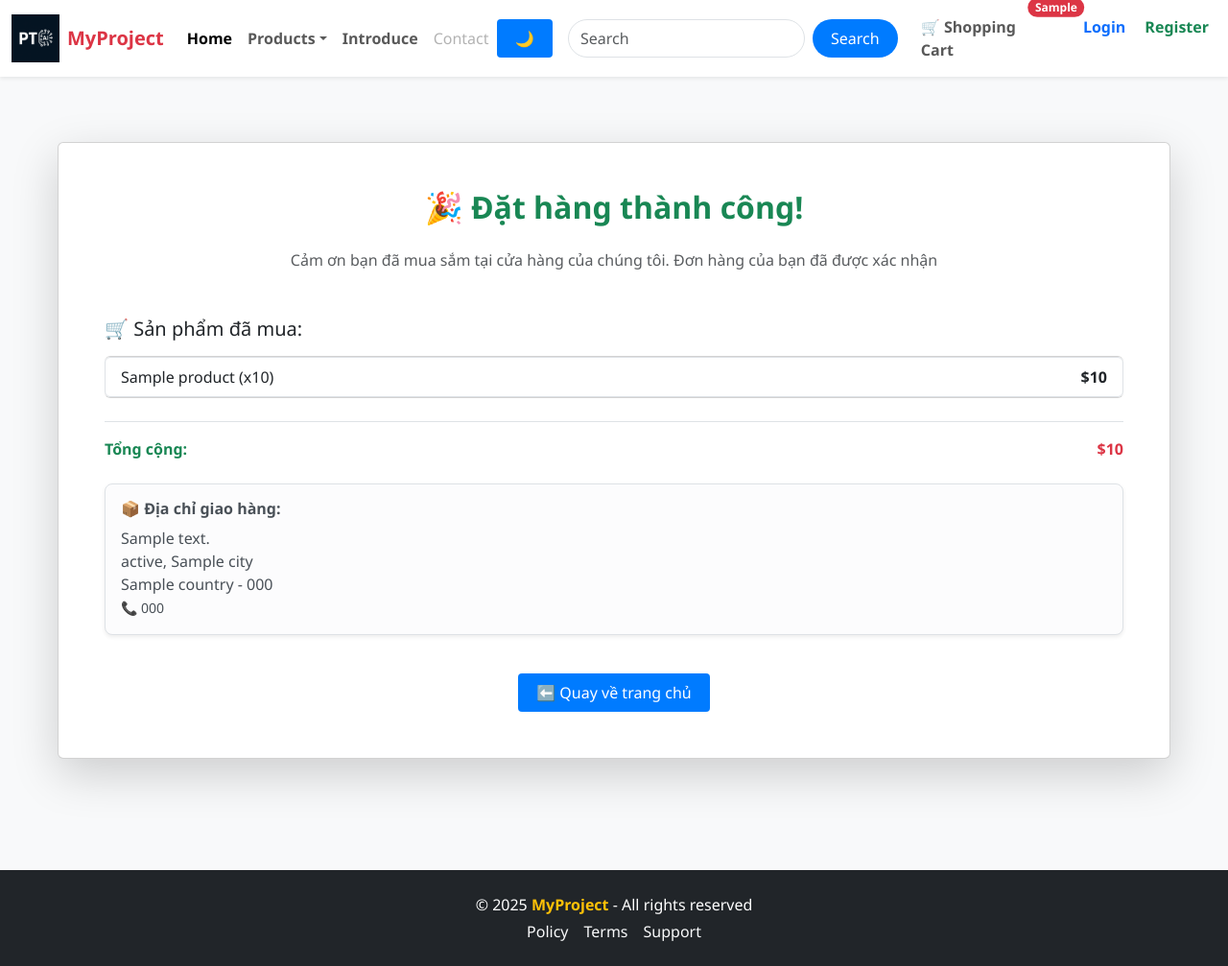
After one commit to phithuan/AI_Challenge_2025, a Django app: template WebShop/app/templates/app/order_success.html in a window 1280 px wide. The commit adds this page. Shown: the whole page at 96% size. Run offline with Django 3.2, Linux system fonts and the light colour scheme; the template is opened without the code that fills it: most values are stand-ins (such as "Sample title", 1, 10 or a date in 2020); some libraries are stand-ins or nearby versions.

Commit message:
order_success___process_order

```diff
--- a/WebShop/app/milvus_utils.py
+++ b/WebShop/app/milvus_utils.py
@@ -40,7 +40,7 @@ def search_milvus(query_vi: str, top_k=6):
     )
 
     # Parse kết quả
-    hits = []
+    hits = [] # danh sách kết quả
     for result in search_results[0]:
         # Chuyển đường dẫn tuyệt đối thành tương đối
         filepath = result["entity"]["filepath"]
--- a/WebShop/app/templates/app/cart.html
+++ b/WebShop/app/templates/app/cart.html
@@ -51,7 +51,7 @@
               </td>
               <td class="subtotal-text fw-bold">${{ item.get_price_quantity|floatformat:0 }}</td>
               <td>
-                <button data-product="{{ item.product.id }}" data-action="delete" class="btn btn-sm btn-danger update-cart">Xóa</button>
+                <button data-product="{{ item.product.id }}" data-action="delete" class="btn btn-sm btn-danger update-cart">Delete</button>
               </td>
             </tr>
             {% endfor %}
--- /dev/null
+++ b/WebShop/app/templates/app/order_success.html
@@ -0,0 +1,50 @@
+{% extends 'app/base.html' %}
+<title>{% block title %}Order Success{% endblock %}</title>
+{% load static %}
+
+{% block content_checkout %}
+<div class="container my-5">
+  <div class="card shadow-lg p-5 text-center">
+
+    <!-- Thông báo thành công -->
+    <h2 class="text-success fw-bold mb-4">🎉 Đặt hàng thành công!</h2>
+    <p class="text-muted mb-5">Cảm ơn bạn đã mua sắm tại cửa hàng của chúng tôi. Đơn hàng của bạn đã được xác nhận</p>
+
+    <!-- Thông tin sản phẩm -->
+    <h5 class="text-start mb-3">🛒 Sản phẩm đã mua:</h5>
+    <ul class="list-group text-start mb-4">
+      {% for item in items %}
+      <li class="list-group-item d-flex justify-content-between align-items-center">
+        <span>{{ item.product.name }} (x{{ item.quantity }})</span>
+        <strong>${{ item.get_price_quantity|floatformat:0 }}</strong>
+      </li>
+      {% endfor %}
+    </ul>
+
+    <!-- Tổng tiền -->
+    <div class="d-flex justify-content-between border-top pt-3 mb-4">
+      <span class="fw-bold text-success">Tổng cộng:</span>
+      <span class="fw-bold text-danger">${{ order.get_cart_total|floatformat:0 }}</span>
+    </div>
+
+    <!-- Địa chỉ giao hàng -->
+    {% if shipping %}
+    <div class="alert alert-light text-start border rounded-3 shadow-sm">
+      <h6 class="fw-bold mb-2">📦 Địa chỉ giao hàng:</h6>
+      <p class="mb-0">
+        {{ shipping.address }}<br>
+        {{ shipping.state }}, {{ shipping.city }}<br>
+        {{ shipping.country }} - {{ shipping.zipcode }}
+      </p>
+      <small>📞 {{ shipping.mobile }}</small>
+    </div>
+    {% endif %}
+
+    <!-- Nút quay về -->
+    <div class="mt-4">
+      <a href="{% url 'home' %}" class="btn btn-primary">⬅️ Quay về trang chủ</a>
+    </div>
+
+  </div>
+</div>
+{% endblock content_checkout %}
--- a/WebShop/app/urls.py
+++ b/WebShop/app/urls.py
@@ -11,6 +11,7 @@ urlpatterns = [
     path('category/<slug:slug>/', views.category, name='category'), # trang danh mục sản phẩm với slug của danh mục
     path('cart/', views.cart, name='cart'), # trang giỏ hàng
     path('checkout/', views.checkout, name='checkout'), # trang thanh toán
+    path('order_success/<int:order_id>/', views.order_success, name='order_success'), # trang thông báo đặt hàng thành công
 
 
     path('update_item/', views.updateItem, name='update_item'), # cập nhật giỏ hàng
@@ -23,4 +24,7 @@ urlpatterns = [
 
     # API chatbot
     path("chatbot_api/", views.chatbot_api, name="chatbot_api"),
+
+    # ✅ Xử lý thanh toán + thông báo
+    path('process_order/', views.process_order, name='process_order'), # xử lý đơn hàng
 ]
```
Also changed, not shown: WebShop/app/templates/app/checkout.html (+5 -3 lines), WebShop/app/templates/app/search.html (+3 -5 lines), WebShop/app/views.py (+44 -1 lines), WebShop/db.sqlite3, 1 other file.
